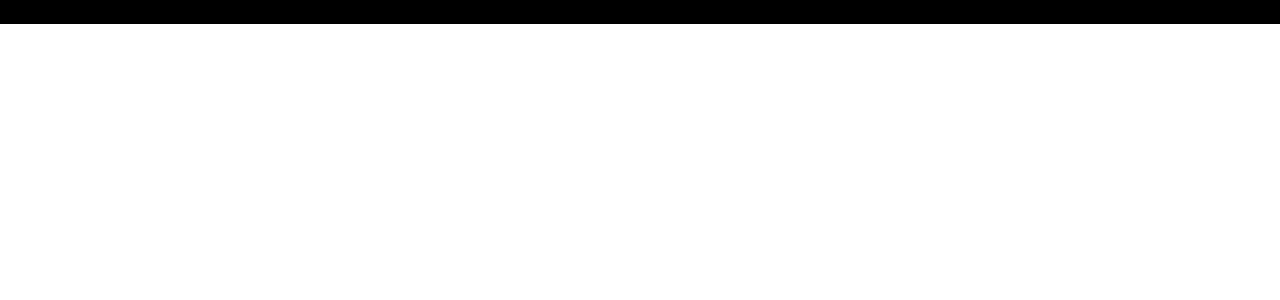
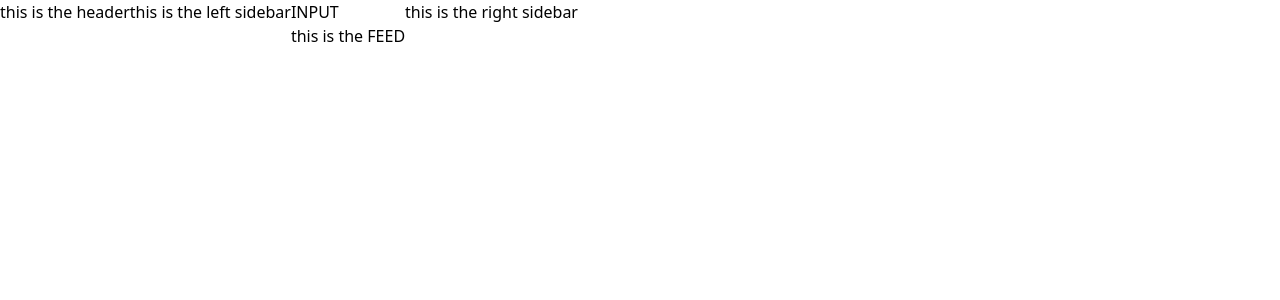
Before and after one commit to ivanveselinov/Uniquee, a React (Create React App) app: page / in a window 1280 px wide. Shown: the top 300 px of the page. Built offline with nearby package versions, Linux system fonts and the light colour scheme.

Commit message:
components

```diff
--- a/src/App.js
+++ b/src/App.js
@@ -1,5 +1,19 @@
+import Feedbar from "./components/feedbar/Feedbar";
+import Header from "./components/Header";
+import SidebarLeft from "./components/sidebarLeft/SidebarLeft";
+import SidebarRight from "./components/sidebarRight/SidebarRight";
+
 function App() {
-  return <div className="bg-black h-[300px] flex">hello unique</div>;
+  return (
+    <div className="flex">
+      <Header />
+      <div className="flex ">
+        <SidebarLeft />
+        <Feedbar />
+        <SidebarRight />
+      </div>
+    </div>
+  );
 }
 
 export default App;
--- /dev/null
+++ b/src/components/Header.js
@@ -0,0 +1,7 @@
+import React from "react";
+
+function Header() {
+  return <div>this is the header</div>;
+}
+
+export default Header;
--- /dev/null
+++ b/src/components/feedbar/Feed.js
@@ -0,0 +1,7 @@
+import React from "react";
+
+function Feed() {
+  return <div>this is the FEED</div>;
+}
+
+export default Feed;
--- /dev/null
+++ b/src/components/feedbar/FeedInput.js
@@ -0,0 +1,7 @@
+import React from "react";
+
+function FeedInput() {
+  return <div>INPUT</div>;
+}
+
+export default FeedInput;
--- /dev/null
+++ b/src/components/feedbar/Feedbar.js
@@ -0,0 +1,14 @@
+import React from "react";
+import FeedInput from "./FeedInput";
+import Feeds from "./Feeds";
+
+function Feedbar() {
+  return (
+    <div>
+      <FeedInput />
+      <Feeds />
+    </div>
+  );
+}
+
+export default Feedbar;
--- /dev/null
+++ b/src/components/feedbar/Feeds.js
@@ -0,0 +1,12 @@
+import React from "react";
+import Feed from "./Feed";
+
+function Feeds() {
+  return (
+    <div>
+      <Feed />
+    </div>
+  );
+}
+
+export default Feeds;
--- /dev/null
+++ b/src/components/sidebarLeft/SidebarLeft.js
@@ -0,0 +1,7 @@
+import React from "react";
+
+function SidebarLeft() {
+  return <div>this is the left sidebar</div>;
+}
+
+export default SidebarLeft;
--- /dev/null
+++ b/src/components/sidebarRight/SidebarRight.js
@@ -0,0 +1,7 @@
+import React from "react";
+
+function SidebarRight() {
+  return <div>this is the right sidebar</div>;
+}
+
+export default SidebarRight;
```
